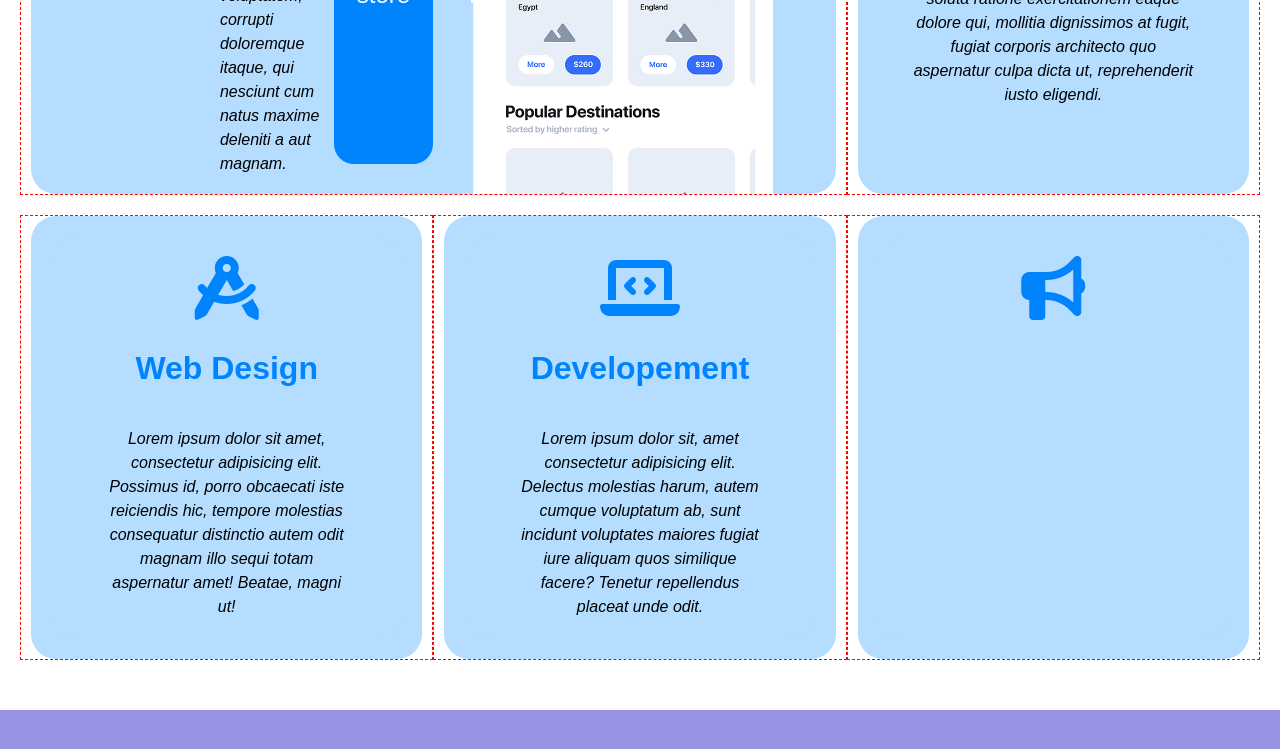
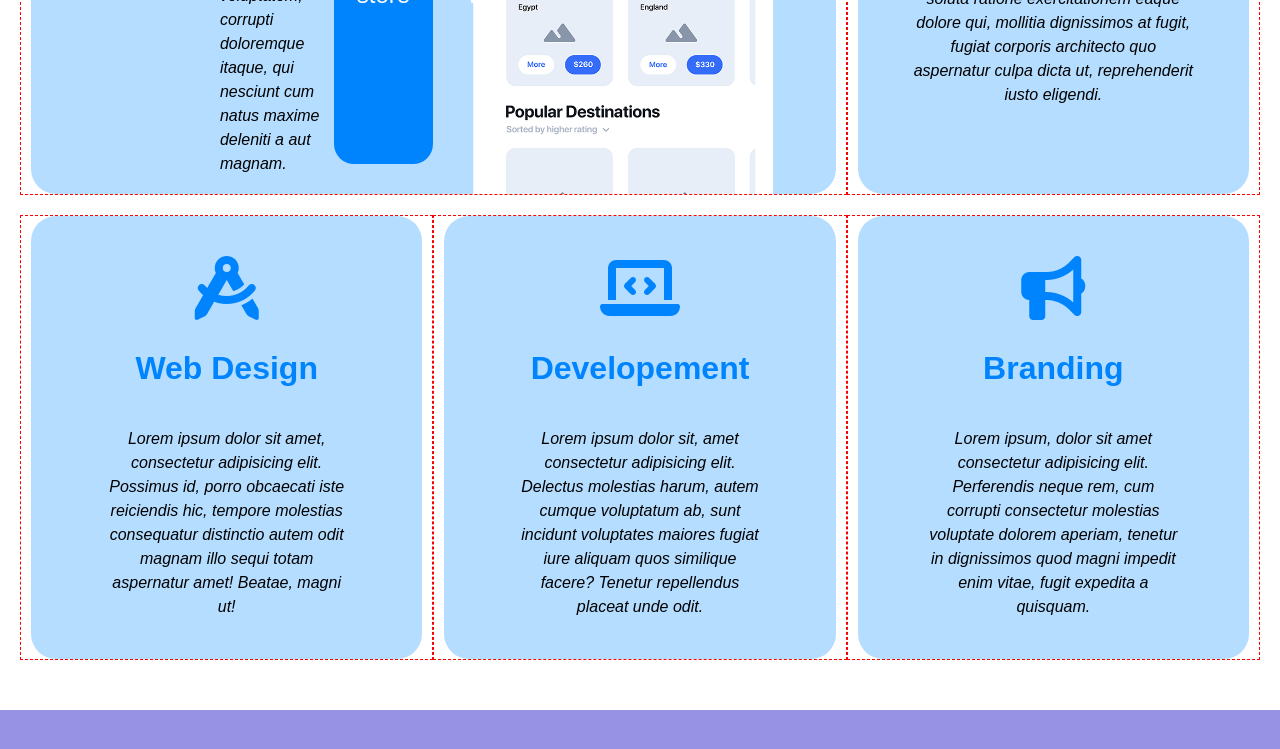
Before and after one commit to Fraianni/htmlcss-responsive-layout, a plain HTML site: page index.html in a window 1280 px wide. Shown: the part 383-1132 px from the top of the page. Drawn offline with Linux system fonts and the light colour scheme.

Commit message:
titolo e paragrafo branding section

```diff
--- a/index.html
+++ b/index.html
@@ -89,6 +89,10 @@
                         <div class="card">
                             <div class="branding smaller-cards card">
                                 <i class="fa-solid fa-bullhorn fa-4x"></i>
+                                <h3 class="card-titles">Branding</h3>
+                                <p>Lorem ipsum, dolor sit amet consectetur adipisicing elit. Perferendis neque rem, cum
+                                    corrupti consectetur molestias voluptate dolorem aperiam, tenetur in dignissimos
+                                    quod magni impedit enim vitae, fugit expedita a quisquam.</p>
                             </div>
                         </div>
                     </div>
```
